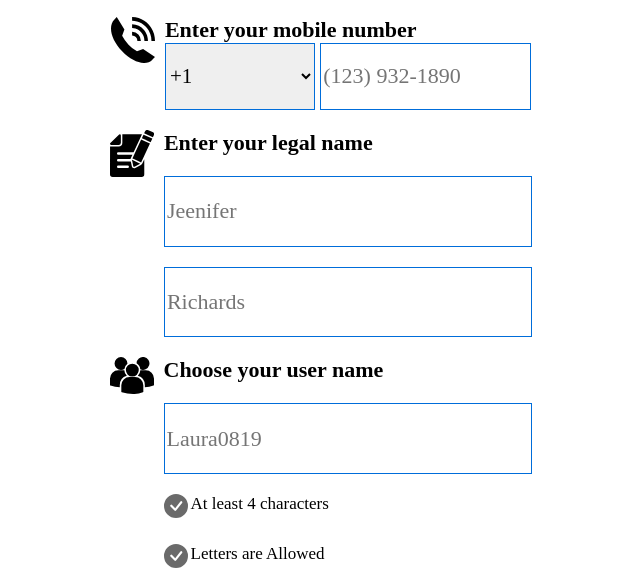
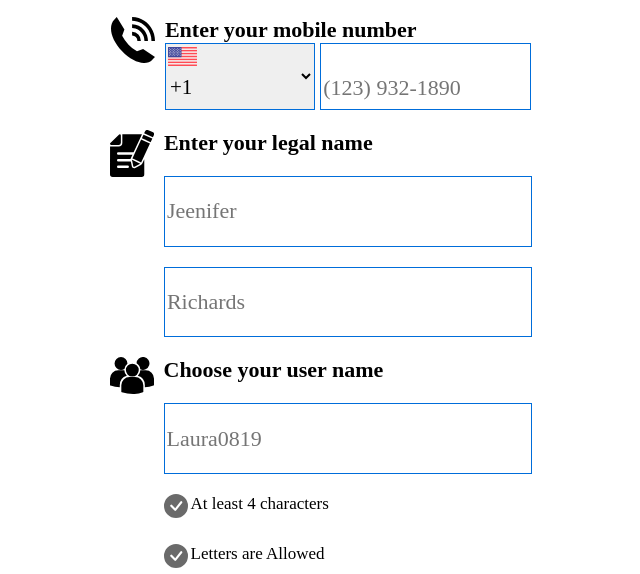
Before and after one commit to ironpro/BIDONOW_test, a plain HTML site: page index.html in a window 1280 px wide. Shown: the part 226-800 px from the top of the page, without its empty margins (319-959 px from the left). Drawn offline with Linux system fonts and the light colour scheme.

Commit message:
update 4

```diff
--- a/assets/css/main.css
+++ b/assets/css/main.css
@@ -73,12 +73,22 @@
     flex-direction: row;
     height:66.81px;
     gap:5px;
+    position: relative;
+
+
 }
 .select-phone{
     width:150.34px;
     border-width: 1px;
     border-style: solid;
     border-color: #006dda;
+    padding-top: 21px;
+
+}
+.phoneflag{
+    position: absolute;
+    top: 4px;
+    left: 3px;
 }
 select{
     border:none;
@@ -106,6 +116,8 @@ select{
     border-width: 1px;
     border-style: solid;
     border-color: #006dda;
+    padding-top: 25px;
+
 }
 .common-input{
     margin-top: 20px;
--- a/index.html
+++ b/index.html
@@ -22,6 +22,7 @@
                 <div class="number">
                     <span class="enter-text"><b>Enter your mobile number</b></span>
                     <div class="phone-div">
+                        <img src="./assets/svg/flag/usa.svg" alt="common" class="phoneflag">
                             <select class="select-phone">
                                 <option>+1</option>
                                 <option>+357</option>
```
